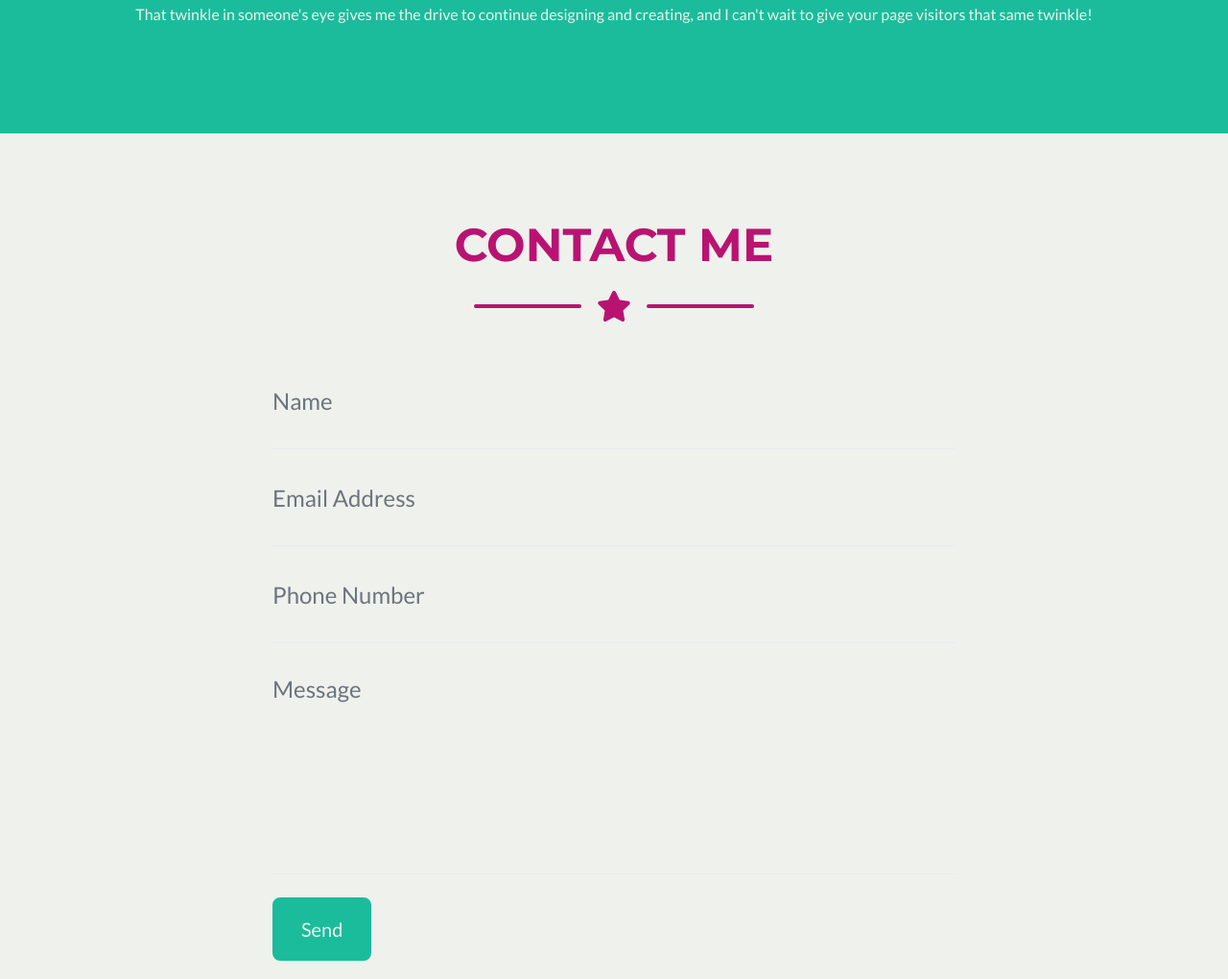
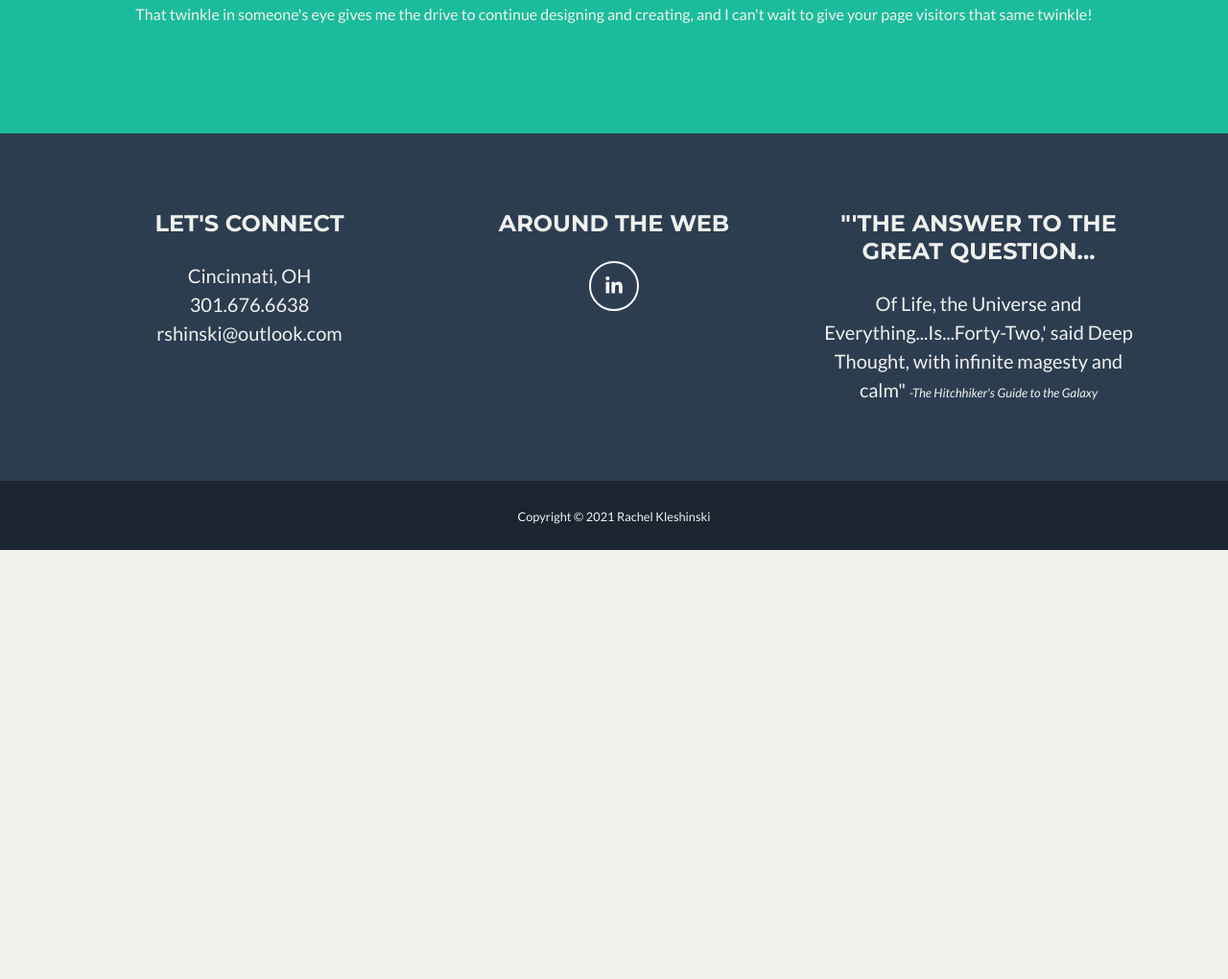
Before and after one commit to rachelk920/portfolio, a plain HTML site: page index.html in a window 1280 px wide. Shown: the part 3439-4459 px from the top of the page at 96% size. After the commit the page ends 4012 px from the top, so only its background shows below. Drawn offline with nearby package versions, Linux system fonts and the light colour scheme.

Commit message:
contact update

```diff
--- a/index.html
+++ b/index.html
@@ -308,21 +308,21 @@
         </section>
 
         <!-- Contact Section-->
-        <section class="page-section" id="contact">
-            <div class="container">
+        <!-- <section class="page-section" id="contact">
+            <div class="container"> -->
                 <!-- Contact Section Heading-->
-                <h2 class="page-section-heading text-center text-uppercase text-secondary mb-0">Contact Me</h2>
+                <!-- <h2 class="page-section-heading text-center text-uppercase text-secondary mb-0">Contact Me</h2> -->
                 <!-- Icon Divider-->
-                <div class="divider-custom">
+                <!-- <div class="divider-custom">
                     <div class="divider-custom-line"></div>
                     <div class="divider-custom-icon"><i class="fas fa-star"></i></div>
                     <div class="divider-custom-line"></div>
-                </div>
+                </div> -->
                 <!-- Contact Section Form-->
-                <div class="row">
-                    <div class="col-lg-8 mx-auto">
+                <!-- <div class="row">
+                    <div class="col-lg-8 mx-auto"> -->
                         <!-- To configure the contact form email address, go to mail/contact_me.php and update the email address in the PHP file on line 19.-->
-                        <form id="contactForm" name="sentMessage" novalidate="novalidate">
+                        <!-- <form id="contactForm" name="sentMessage" novalidate="novalidate">
                             <div class="control-group">
                                 <div class="form-group floating-label-form-group controls mb-0 pb-2">
                                     <label>Name</label>
@@ -358,9 +358,9 @@
                     </div>
                 </div>
             </div>
-        </section>
+        </section> -->
         <!-- Footer-->
-        <footer class="footer text-center">
+        <footer class="footer text-center" id = "contact">
             <div class="container">
                 <div class="row">
                     <!-- Footer Location-->
@@ -370,6 +370,8 @@
                             Cincinnati, OH
                             <br />
                             301.676.6638
+                            <br>
+                            rshinski@outlook.com
                         </p>
                     </div>
                     <!-- Footer Social Icons-->
```
